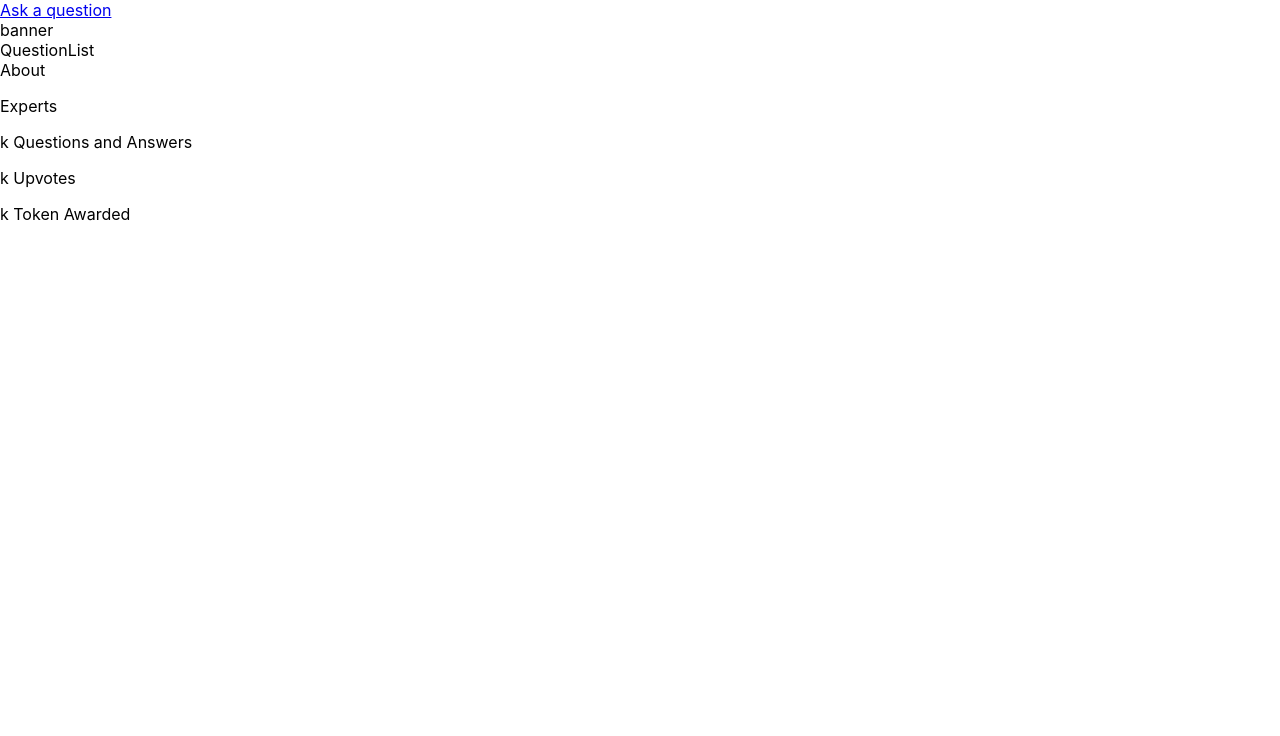
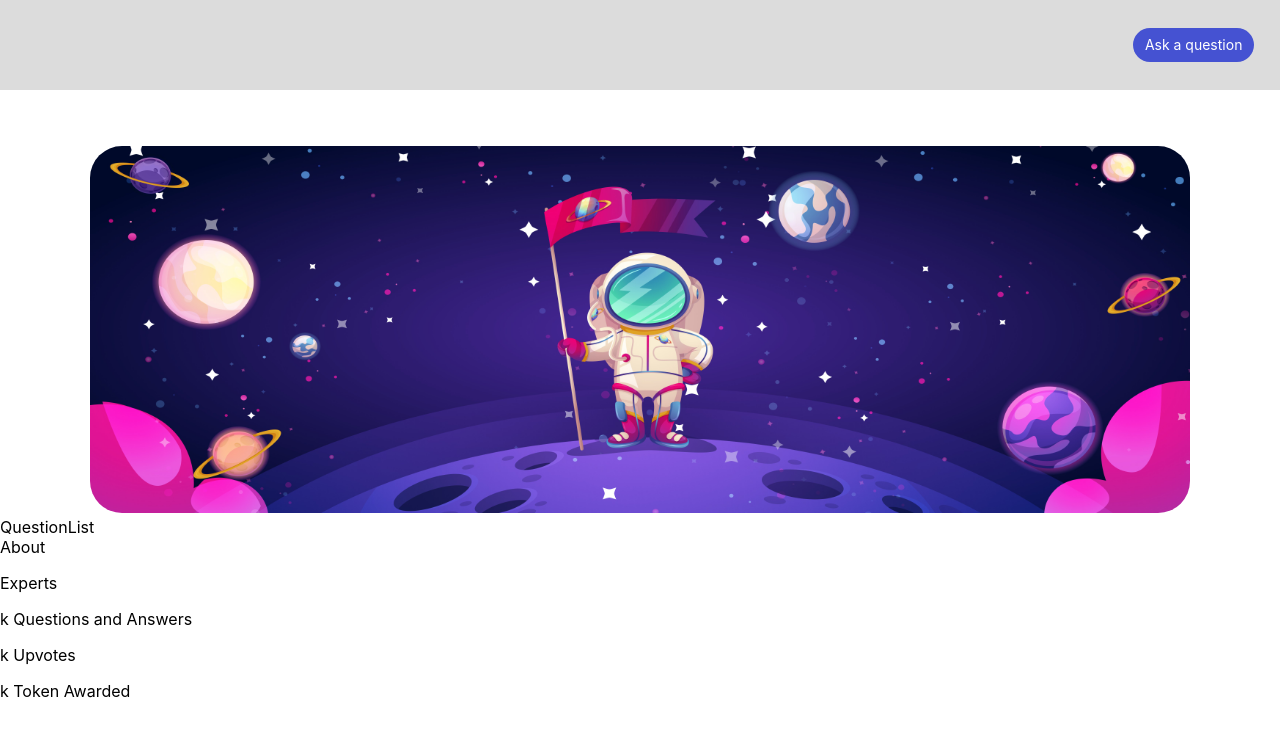
Before and after one commit to wfyhehe/StackOverflow, a React (Create React App) app in the folder react/stackoverflow/: page / in a window 1280 px wide. Shown: the top 736 px of the page. Built offline with nearby package versions, Linux system fonts and the light colour scheme.

Commit message:
header and banner css

```diff
--- a/react/stackoverflow/src/layout/CenterPage.js
+++ b/react/stackoverflow/src/layout/CenterPage.js
@@ -2,6 +2,7 @@ import React, {Component} from "react";
 import {Layout} from 'antd';
 import Router from "./Router";
 import About from "../component/About";
+import './styles/CenterPage.css';
 
 const {Header, Content, Sider} = Layout;
 export default class CenterPage extends Component {
@@ -9,8 +10,8 @@ export default class CenterPage extends Component {
     return (
       <div className="stackoverflow-center-page">
         <Layout>
-          <Header>
-            banner
+          <Header className="stackoverflow-center-page-banner-wrapper">
+            <img className="stackoverflow-center-page-banner-image" src="/banner.jpg" alt="banner"/>
           </Header>
           <Content>
             <Router />
--- a/react/stackoverflow/src/layout/HomeLayout.js
+++ b/react/stackoverflow/src/layout/HomeLayout.js
@@ -2,6 +2,7 @@ import React, {Component} from "react";
 import {Layout} from 'antd';
 import CenterPage from "./CenterPage";
 import {Link} from "react-router-dom";
+import './styles/HomeLayout.css';
 
 const {Header, Content} = Layout;
 export default class HomeLayout extends Component {
@@ -9,10 +10,8 @@ export default class HomeLayout extends Component {
     return (
       <div className="stackoverflow-home-layout">
         <Layout>
-          <Header>
-            <div className="stackoverflow-home-layout-header">
-              <Link to="signin">Ask a question</Link>
-            </div>
+          <Header className="stackoverflow-home-layout-header">
+            <Link className="stackoverflow-home-layout-header-link" to="signin">Ask a question</Link>
           </Header>
           <Content>
             <CenterPage />
--- a/react/stackoverflow/src/layout/styles/CenterPage.css
+++ b/react/stackoverflow/src/layout/styles/CenterPage.css
@@ -0,0 +1,5 @@
+.stackoverflow-center-page-banner-image {
+  width: 86%;
+  margin: 56px 7% 0 7%;
+  border-radius: 32px;
+}
--- a/react/stackoverflow/src/layout/styles/HomeLayout.css
+++ b/react/stackoverflow/src/layout/styles/HomeLayout.css
@@ -0,0 +1,16 @@
+.stackoverflow-home-layout-header {
+  height: 90px;
+  background-color: #dcdcdc;
+  display: flex;
+  flex-direction: row-reverse;
+}
+
+.stackoverflow-home-layout-header-link {
+  font-size: 14px;
+  margin: 28px 2%;
+  padding: 8px 12px;
+  color: white;
+  border-radius: 100px;
+  text-decoration: none;
+  background-color: rgb(69, 82, 210);
+}
```
Also changed, not shown: react/stackoverflow/public/banner.jpg (added).
